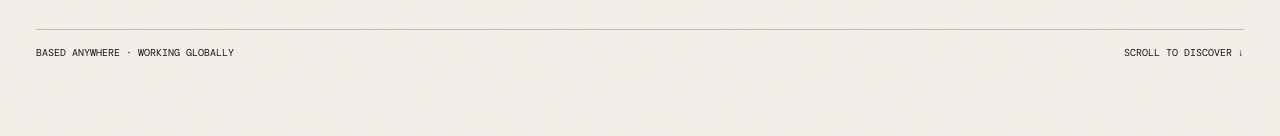
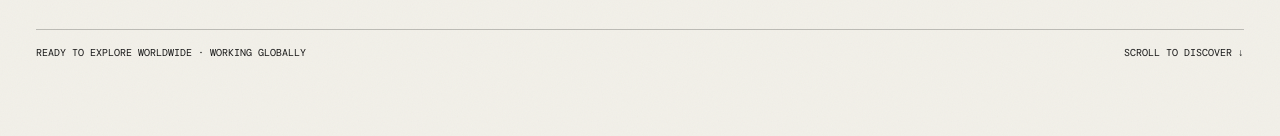
Before and after one commit to VinothK-Git/myportfolio, a React (Vite) app: page / in a window 1280 px wide. Shown: the part 615-751 px from the top of the page. Built offline with nearby package versions, Linux system fonts and the light colour scheme.

Commit message:
some edits
Updated resume URL and modified location description.

```diff
--- a/src/data.ts
+++ b/src/data.ts
@@ -2,10 +2,10 @@ export type Project = { number: string; kind: string; title: string[]; tags: str
 
 export const profile = {
   name: 'Vinoth', initials: 'vK', email: 'vinothkrishnamoorthy73@gmail.com',
-  // Put your PDF at public/resume.pdf, or replace this with a Google Drive / LinkedIn resume link.
-  resumeUrl: 'https://drive.google.com/file/d/1zf_W0Y4BDXHm92uzd0kCK7UnVsFCXEZy/view?usp=sharing',
+
+  resumeUrl: 'https://drive.google.com/file/d/1YZjbBY4HIY7URgYZGkZzsU2G_XWR9rwL/view?usp=sharing',
   role: 'Turning ideas into intelligent solutions through AI and modern technology.',
-  location: 'Based anywhere · Working globally',
+  location: 'Ready to Explore Worldwide · Working globally',
   bio: 'I believe AI is most interesting when it makes people feel more capable, not less human.',
   about: 'I believe the best technology is simple, useful, and created with real people and real problems in mind.',
   skills: ['AI & automation', 'Product thinking', 'Creative direction', 'Learning in public'],
```
